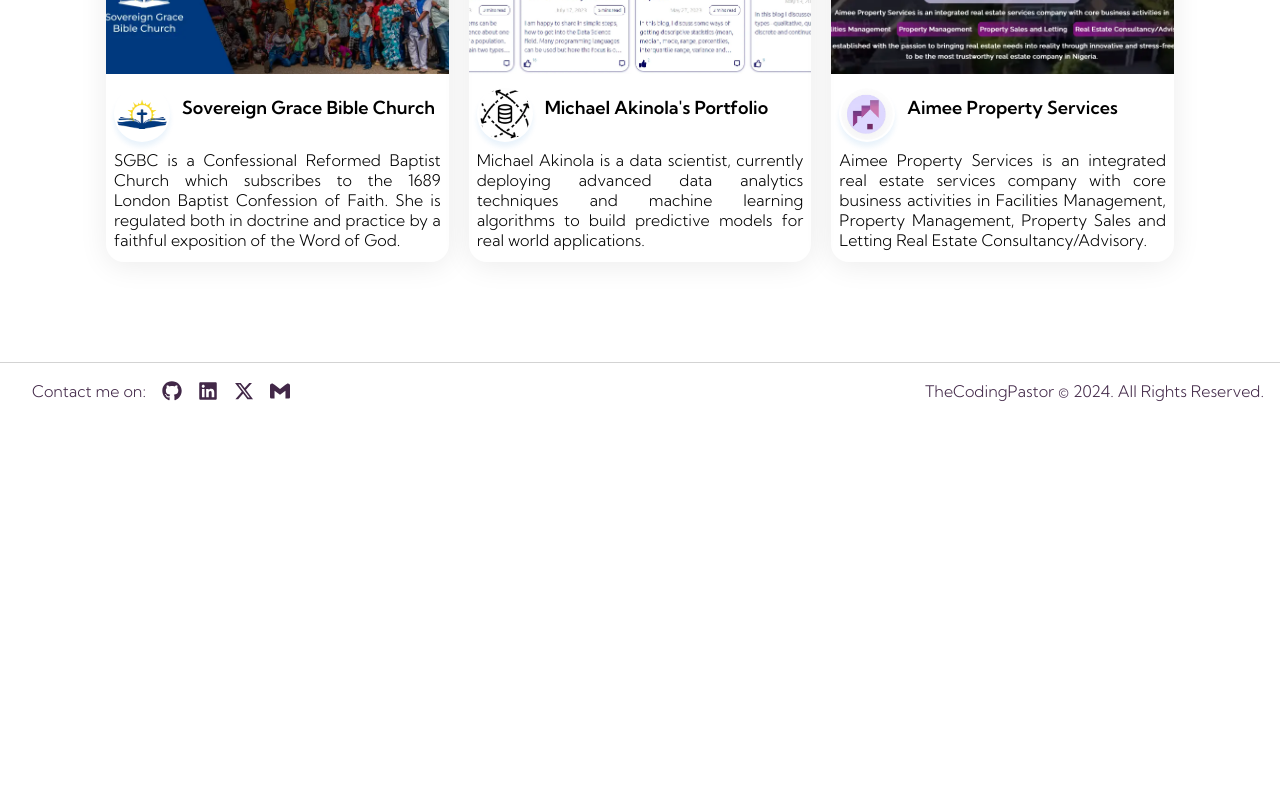
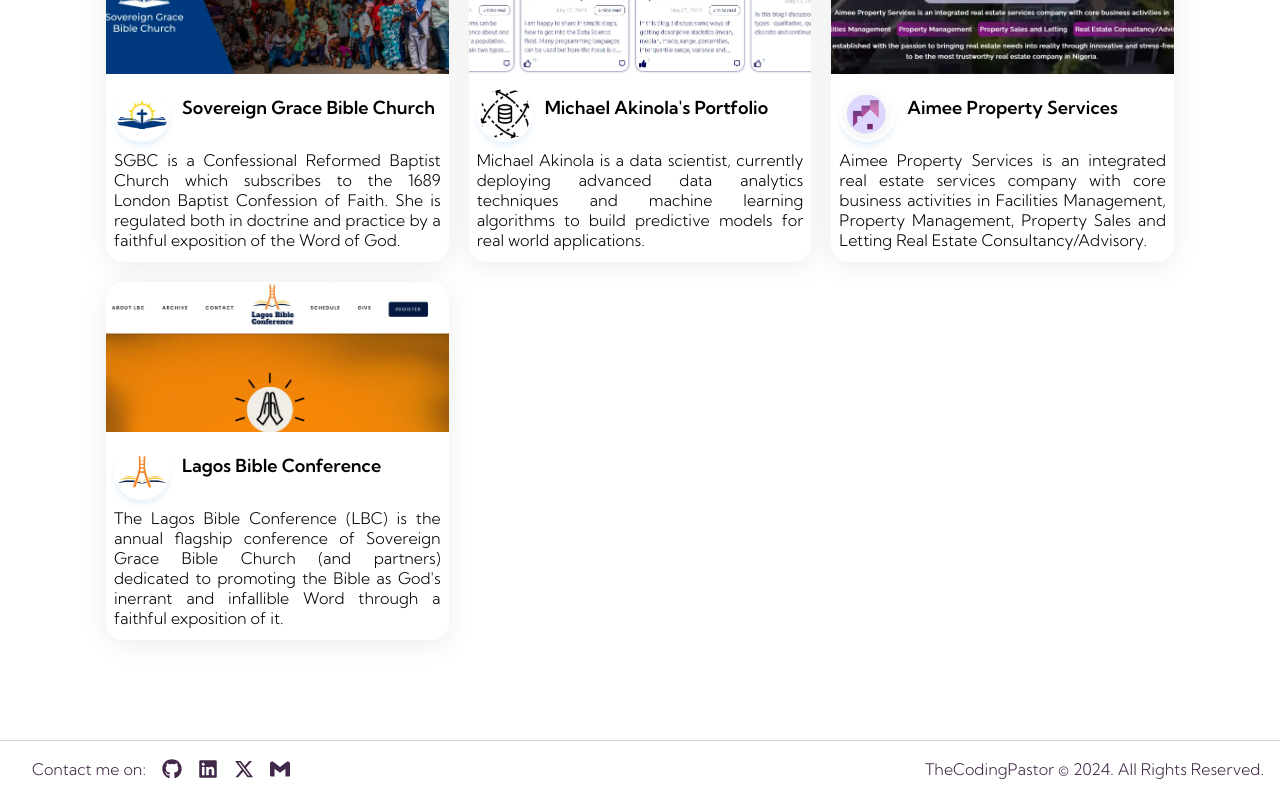
Before and after one commit to thecodingpastor/thecodingpastor, a Next.js app: page /projects in a window 1280 px wide. Shown: the part 784-1584 px from the top of the page. Before the commit the page ends 1206 px from the top, so only its background shows below. Built offline with nearby package versions, Linux system fonts and the light colour scheme; a web font is replaced by a local one.

Commit message:
updated toast actions

```diff
--- a/src/_components/Toast/Toast.module.scss
+++ b/src/_components/Toast/Toast.module.scss
@@ -38,7 +38,7 @@
 
     &::after {
       background-color: #991b1b;
-      animation: Shrink 30000ms linear forwards;
+      animation: Shrink 20000ms linear forwards;
     }
   }
 
--- a/src/_components/Toast/Toast.tsx
+++ b/src/_components/Toast/Toast.tsx
@@ -24,8 +24,7 @@
   const [IsPaused, setIsPaused] = useState(false);
   const [ToastIsVisible, setToastIsVisible] = useState(false);
   const [CountDown, setCountDown] = useState(closeAfter);
-
-  console.log({ IsError, content, closeAfter });
+  const [isHovered, setIsHovered] = useState(false);
 
   useEffect(() => {
     let timer: NodeJS.Timeout;
@@ -47,12 +46,11 @@
   };
 
   useEffect(() => {
-    let timer: NodeJS.Timeout; //formerly NodeJS.Timer, check???
+    let timer: NodeJS.Timeout;
 
-    if (!IsPaused) {
+    if (!IsPaused && !isHovered) {
       timer = setInterval(() => {
-        setCountDown((prev: any) => {
-          // I had to do this hack to ensure the animations work
+        setCountDown((prev) => {
           if (prev < 2000) setToastIsVisible(false);
           return prev - 1000;
         });
@@ -62,14 +60,16 @@
     return () => {
       clearInterval(timer);
     };
-  }, [IsPaused]);
+  }, [IsPaused, isHovered]);
 
   const handleMouseEnter = () => {
+    setIsHovered(true);
+    setToastIsVisible(true);
     setIsPaused(true);
-    setToastIsVisible(true);
   };
 
   const handleMouseLeave = () => {
+    setIsHovered(false);
     setIsPaused(false);
   };
 
--- a/src/_components/Toast/ToastContainer.tsx
+++ b/src/_components/Toast/ToastContainer.tsx
@@ -1,7 +1,4 @@
 "use client";
-
-import ReactDOM from "react-dom";
-import { VscCloseAll } from "react-icons/vsc";
 
 import { ToastType } from "@/app/store/types";
 
@@ -29,7 +26,6 @@
   const clearAllToasts = useBoundStore((state) => state.clearAllToasts);
   const removeToast = useBoundStore((state) => state.removeToast);
   const toastArray = useBoundStore((state) => state.toastArray);
-  console.log({ toastArray });
 
   return (
     <div className={classes.Container} data-position="top-right">
@@ -37,19 +33,15 @@
         <span className={classes.CloseAll} onClick={clearAllToasts}>
           Close All
         </span>
-        // <span>
-        //   <VscCloseAll className={classes.CloseAll} onClick={clearAllToasts} />
-        // </span>
       )}
       {toastArray.map((toast) => {
-        console.log({ toast });
         return (
           <Toast
             key={toast.id}
             IsError={toast.type === "error"}
             content={toast.message}
             onClose={() => removeToast(toast.id)}
-            closeAfter={toast.type === "error" ? 30000 : 7000}
+            closeAfter={toast.type === "error" ? 20000 : 7000}
           />
         );
       })}
--- a/src/app/contact/_components/ContactForm.tsx
+++ b/src/app/contact/_components/ContactForm.tsx
@@ -34,7 +34,6 @@
   const ref = useRef<HTMLFormElement>(null);
   const toastArray = useBoundStore((state) => state.toastArray);
   const setToast = useBoundStore((state) => state.setToast);
-  console.log({ toastArray });
   // const defaultNotification = { type: "", message: "" };
   // const [Notification, setNotification] = useState(defaultNotification);
 
@@ -52,6 +51,7 @@
       }
     } catch (err: any) {
       setToast({
+        type: "error",
         message: err.message || "Unable to send message. Please try later.",
         id: Math.random().toString(),
       });
@@ -69,20 +69,6 @@
       )}
 
       <SubmitButton />
-
-      {/* {Notification?.type === "success" && (
-        <NotificationModal
-          message="Thank you for reaching out. We will be in touch as soon as we can."
-          close={() => setNotification(defaultNotification)}
-        />
-      )} */}
-      {/* {Notification.type === "error" && (
-        <ErrorToast
-          message="Message not sent! Please check the fields and try again."
-          // message={Notification?.message}
-          close={() => setNotification(defaultNotification)}
-        />
-      )} */}
     </form>
   );
 };
--- a/src/app/layout.tsx
+++ b/src/app/layout.tsx
@@ -33,11 +33,9 @@
         <AppHeader />
         <main className="grow">{children}</main>
         <AppFooter />
-        <ToastContainer />
-
         <div id="modal"></div>
         <div id="backdrop"></div>
-        <div id="Toast"></div>
+        <ToastContainer />
       </body>
     </html>
   );
--- a/src/app/projects/[slug]/page.tsx
+++ b/src/app/projects/[slug]/page.tsx
@@ -44,7 +44,7 @@
             width={100}
             height={100}
             alt=""
-            className="shrink-0 min-w-[200px] bg-slate-100 hidden md:block"
+            className="shrink-0 w-[200px] bg-slate-100 hidden md:block"
             sizes="100vw"
             style={{ objectFit: "contain" }}
           />
--- a/src/app/projects/_components/data.ts
+++ b/src/app/projects/_components/data.ts
@@ -4,11 +4,13 @@
   Akinola,
   EUA,
   Irep,
+  LBC,
   LogoAMA,
   LogoAimee,
   LogoAkinola,
   LogoEUA,
   LogoIrep,
+  LogoLBC,
   LogoSGBC,
   SGBC,
 } from "@/assets";
@@ -164,4 +166,27 @@
       "The most challenging part of this one-page website is the implementing the various UIs. The parallax is a tricky feature to implement if you want it to work on iOS. I had to work with some blurs and rotate properties in css. All in all, it was relatively easy to accomplish.",
     ],
   },
+  {
+    id: "7",
+    name: "Lagos Bible Conference",
+    desc: "The Lagos Bible Conference (LBC) is the annual flagship conference of Sovereign Grace Bible Church (and partners) dedicated to promoting the Bible as God's inerrant and infallible Word through a faithful exposition of it.",
+    image: LBC,
+    logo: LogoLBC,
+    slug: "lbc",
+    liveSite: "https://lagosbibleconference.com/",
+    github: "https://github.com/thecodingpastor/aimee",
+    images: [],
+    stack: [
+      "typescript",
+      "nextjs",
+      "sass",
+      "vercel",
+      "youtube-api-v3",
+      "css modules",
+    ],
+    more: [
+      "The Lagos Bible Conference's website was built with nextjs and typescript and currently hosted on vercel. It is a website that really stretch me for speed as I was on the clock to get the done. The duration needed for it to be completed was two weeks.",
+      "The most challenging part of this website was meeting up with the time line. Thankfully, I did not have to handle the registration for the conference. A third party service, evenito, was employed.",
+    ],
+  },
 ];
--- a/src/app/store/uiSlice.ts
+++ b/src/app/store/uiSlice.ts
@@ -33,11 +33,15 @@
   ],
   setToast(toast) {
     set((state) => {
-      if (state.toastArray.length >= 5) {
-        // This ensures toastArray is not more than 5
-        return { toastArray: [toast, ...state.toastArray.splice(0, 4)] };
+      // This prevents duplicate error messages
+      if (!state.toastArray.find((prev) => prev.message === toast.message)) {
+        if (state.toastArray.length >= 5) {
+          // This ensures toastArray is not more than 5
+          return { toastArray: [toast, ...state.toastArray.splice(0, 4)] };
+        }
+        return { toastArray: [toast, ...state.toastArray] };
       }
-      return { toastArray: [toast, ...state.toastArray] };
+      return state;
     });
   },
   clearAllToasts: () => {
--- a/src/assets/index.ts
+++ b/src/assets/index.ts
@@ -20,6 +20,8 @@
 import LogoSGBC from "@/assets/logo-sgbc.webp";
 import EUA from "@/assets/eua.webp";
 import LogoEUA from "@/assets/logo-eua.svg";
+import LBC from "@/assets/lbc.webp";
+import LogoLBC from "@/assets/logo-lbc.webp";
 
 export {
   NotFound,
@@ -44,4 +46,6 @@
   LogoAimee,
   EUA,
   LogoEUA,
+  LBC,
+  LogoLBC,
 };
```
Also changed, not shown: src/assets/lbc.webp.
